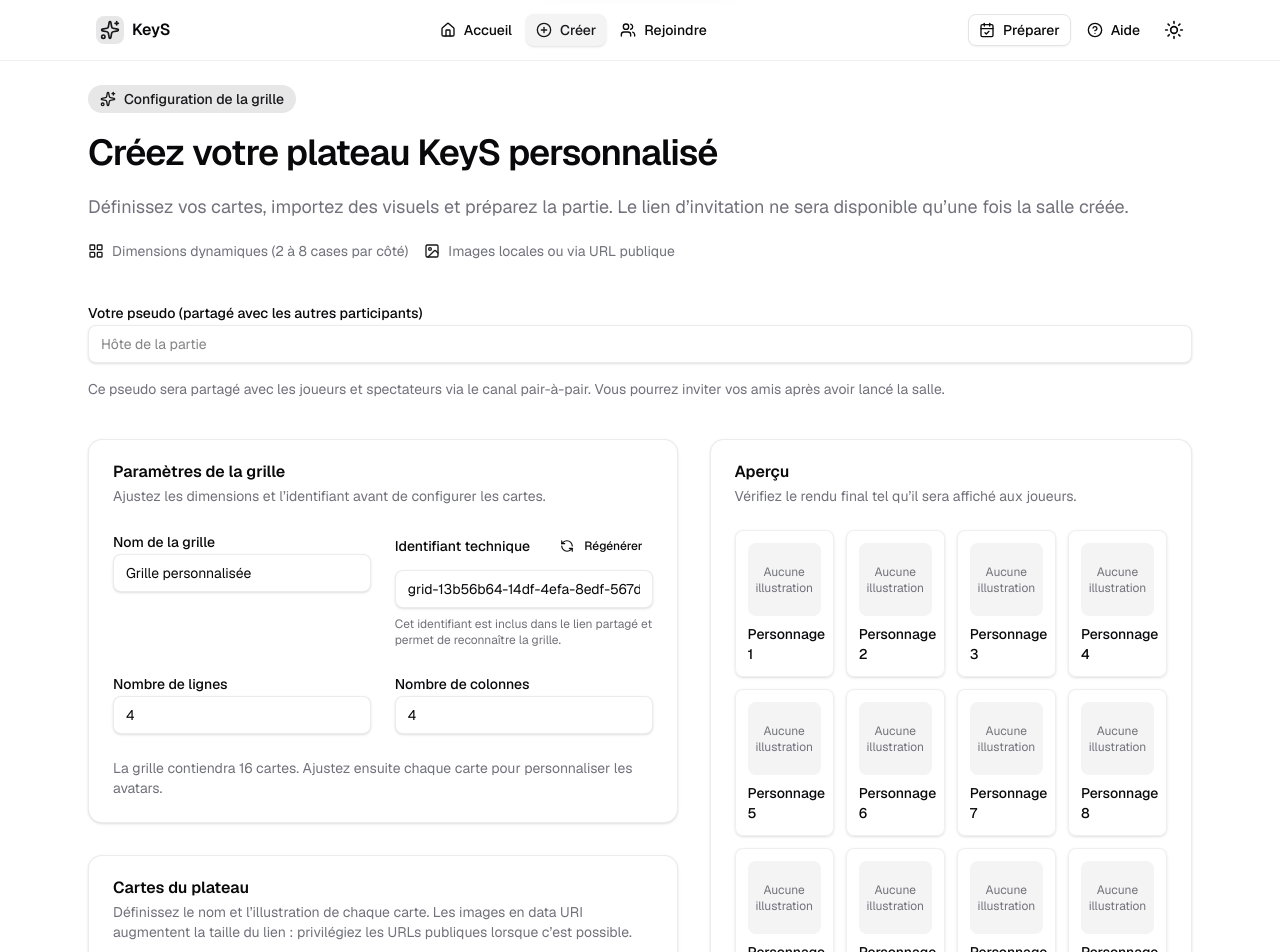
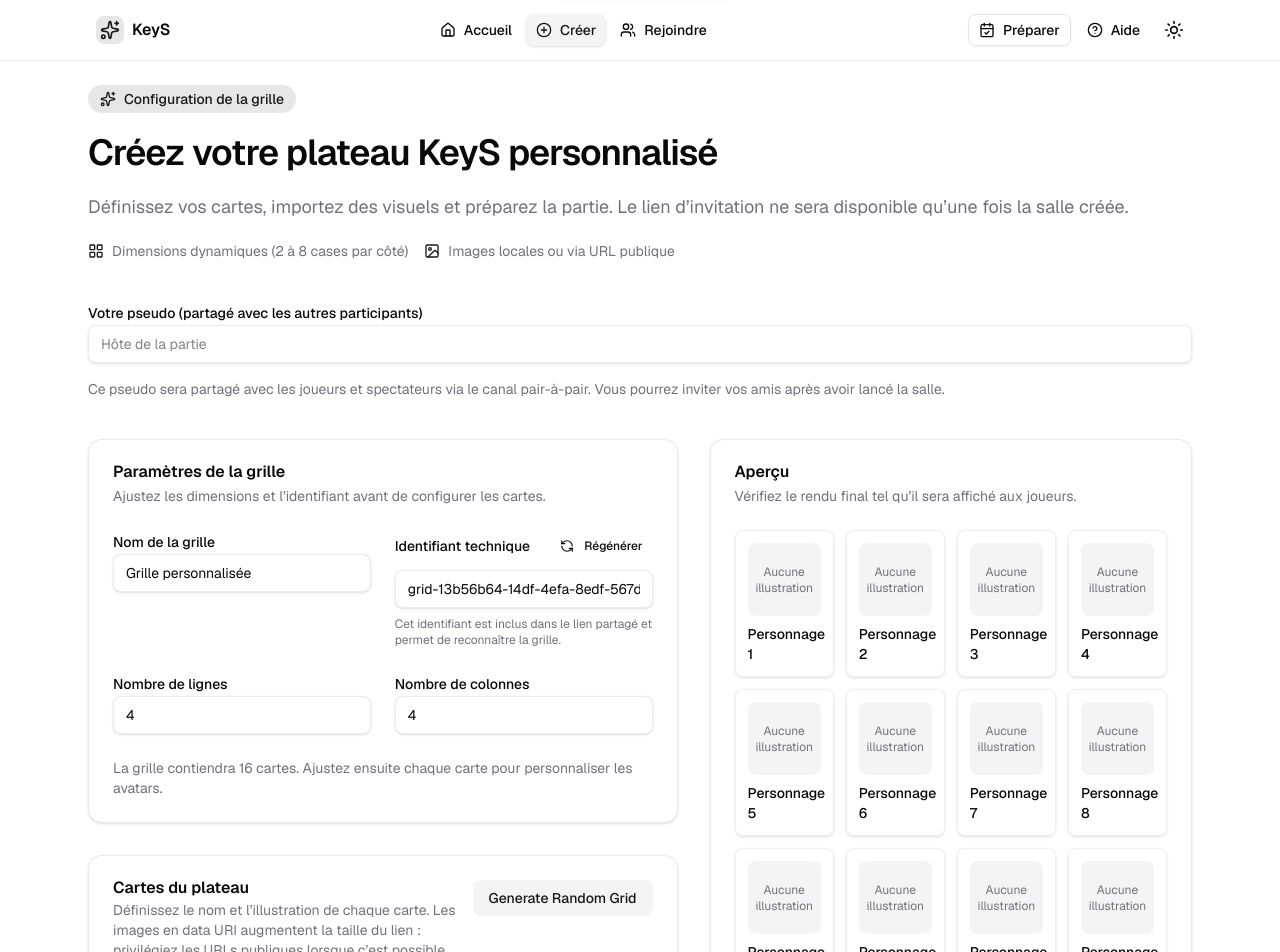
Before and after one commit to aifedespaix/cki, a Next.js app: page /create in a window 1280 px wide. Shown: the top 952 px of the page. Built offline with nearby package versions, Linux system fonts and the light colour scheme.

Commit message:
feat: add random grid generation

```diff
--- a/src/components/editor/GridEditor.tsx
+++ b/src/components/editor/GridEditor.tsx
@@ -18,6 +18,10 @@ import {
   CardHeader,
   CardTitle,
 } from "@/components/ui/card";
+import {
+  createRandomSeed,
+  generateRandomCards,
+} from "@/lib/game/random-characters";
 import type { Card as GameCard, Grid } from "@/lib/game/types";
 import {
   type ImageAssetDraft,
@@ -298,6 +302,22 @@ export const GridEditor = forwardRef<GridEditorHandle, GridEditorProps>(
       setGridId(createRandomId("grid"));
     };
 
+    const handleGenerateRandomGrid = useCallback(() => {
+      const seed = createRandomSeed();
+      setCards((previousCards) => {
+        if (previousCards.length === 0) {
+          return previousCards;
+        }
+        return generateRandomCards({
+          cards: previousCards,
+          seed,
+        });
+      });
+      // Drop any processed image metadata because random avatars rely on
+      // remote URLs rather than locally optimised assets.
+      setImageMetadata(() => ({}));
+    }, []);
+
     const buildNormalisedGrid = useCallback((): Grid => {
       const total = rows * columns;
       if (cards.length !== total) {
@@ -447,13 +467,23 @@ export const GridEditor = forwardRef<GridEditorHandle, GridEditorProps>(
           </Card>
 
           <Card className="border border-border/70">
-            <CardHeader>
-              <CardTitle>Cartes du plateau</CardTitle>
-              <CardDescription>
-                Définissez le nom et l’illustration de chaque carte. Les images
-                en data URI augmentent la taille du lien : privilégiez les URLs
-                publiques lorsque c’est possible.
-              </CardDescription>
+            <CardHeader className="space-y-3 sm:flex sm:items-start sm:justify-between sm:space-y-0 sm:gap-4">
+              <div className="space-y-1">
+                <CardTitle>Cartes du plateau</CardTitle>
+                <CardDescription>
+                  Définissez le nom et l’illustration de chaque carte. Les
+                  images en data URI augmentent la taille du lien : privilégiez
+                  les URLs publiques lorsque c’est possible.
+                </CardDescription>
+              </div>
+              <Button
+                type="button"
+                variant="secondary"
+                className="w-full sm:w-auto"
+                onClick={handleGenerateRandomGrid}
+              >
+                Generate Random Grid
+              </Button>
             </CardHeader>
             <CardContent className="space-y-4">
               <div className="grid gap-4 lg:grid-cols-2">
--- /dev/null
+++ b/src/lib/game/random-characters.ts
@@ -0,0 +1,100 @@
+import { base, en, Faker } from "@faker-js/faker";
+
+import type { Card } from "./types";
+
+/** Supported genders for the random avatar generator. */
+export type RandomAvatarGender = "male" | "female";
+
+const AVATAR_BASE_URL = "https://xsgames.co/randomusers/assets/avatars";
+const MIN_AVATAR_ID = 1;
+const MAX_AVATAR_ID = 60;
+
+const createSeededFaker = (seed: number): Faker => {
+  const fakerInstance = new Faker({
+    locale: [en, base],
+  });
+  fakerInstance.seed(seed);
+  return fakerInstance;
+};
+
+const createDeterministicRng = (seed: number): (() => number) => {
+  let state = seed >>> 0;
+  return () => {
+    state += 0x6d2b79f5;
+    let result = Math.imul(state ^ (state >>> 15), state | 1);
+    result ^= result + Math.imul(result ^ (result >>> 7), result | 61);
+    return ((result ^ (result >>> 14)) >>> 0) / 4294967296;
+  };
+};
+
+const normaliseSeed = (seed: number): number => {
+  if (!Number.isFinite(seed)) {
+    return 1;
+  }
+  const normalised = Math.abs(Math.floor(seed)) >>> 0;
+  return normalised === 0 ? 1 : normalised;
+};
+
+const pickAvatarId = (random: () => number): number => {
+  const span = MAX_AVATAR_ID - MIN_AVATAR_ID + 1;
+  return MIN_AVATAR_ID + Math.floor(random() * span);
+};
+
+const pickAvatarGender = (random: () => number): RandomAvatarGender =>
+  random() < 0.5 ? "male" : "female";
+
+const buildAvatarUrl = (gender: RandomAvatarGender, avatarId: number): string =>
+  `${AVATAR_BASE_URL}/${gender}/${avatarId}.jpg`;
+
+/**
+ * Generates a cryptographically strong seed when available, falling back to a
+ * Math.random-based value otherwise. The returned number is normalised to be
+ * strictly positive because the deterministic generator does not accept 0.
+ */
+export const createRandomSeed = (): number => {
+  if (typeof crypto !== "undefined" && "getRandomValues" in crypto) {
+    const buffer = new Uint32Array(1);
+    crypto.getRandomValues(buffer);
+    const [value] = buffer;
+    return normaliseSeed(value);
+  }
+  return normaliseSeed(Math.floor(Math.random() * Number.MAX_SAFE_INTEGER));
+};
+
+export interface GenerateRandomCardsOptions {
+  cards: ReadonlyArray<Card>;
+  seed: number;
+}
+
+/**
+ * Produces a new set of cards with randomised avatars and first names.
+ *
+ * The randomness is deterministic for a given seed: invoking the function
+ * twice with the same arguments will yield identical results. Each card keeps
+ * its original identifier so that downstream references remain stable.
+ */
+export const generateRandomCards = ({
+  cards,
+  seed,
+}: GenerateRandomCardsOptions): Card[] => {
+  if (cards.length === 0) {
+    return [];
+  }
+
+  const normalisedSeed = normaliseSeed(seed);
+  const fakerInstance = createSeededFaker(normalisedSeed);
+  const random = createDeterministicRng(normalisedSeed);
+
+  return cards.map((card) => {
+    const gender = pickAvatarGender(random);
+    const avatarId = pickAvatarId(random);
+    const name = fakerInstance.person.firstName(gender);
+
+    return {
+      ...card,
+      label: name,
+      imageUrl: buildAvatarUrl(gender, avatarId),
+      description: undefined,
+    } satisfies Card;
+  });
+};
```
